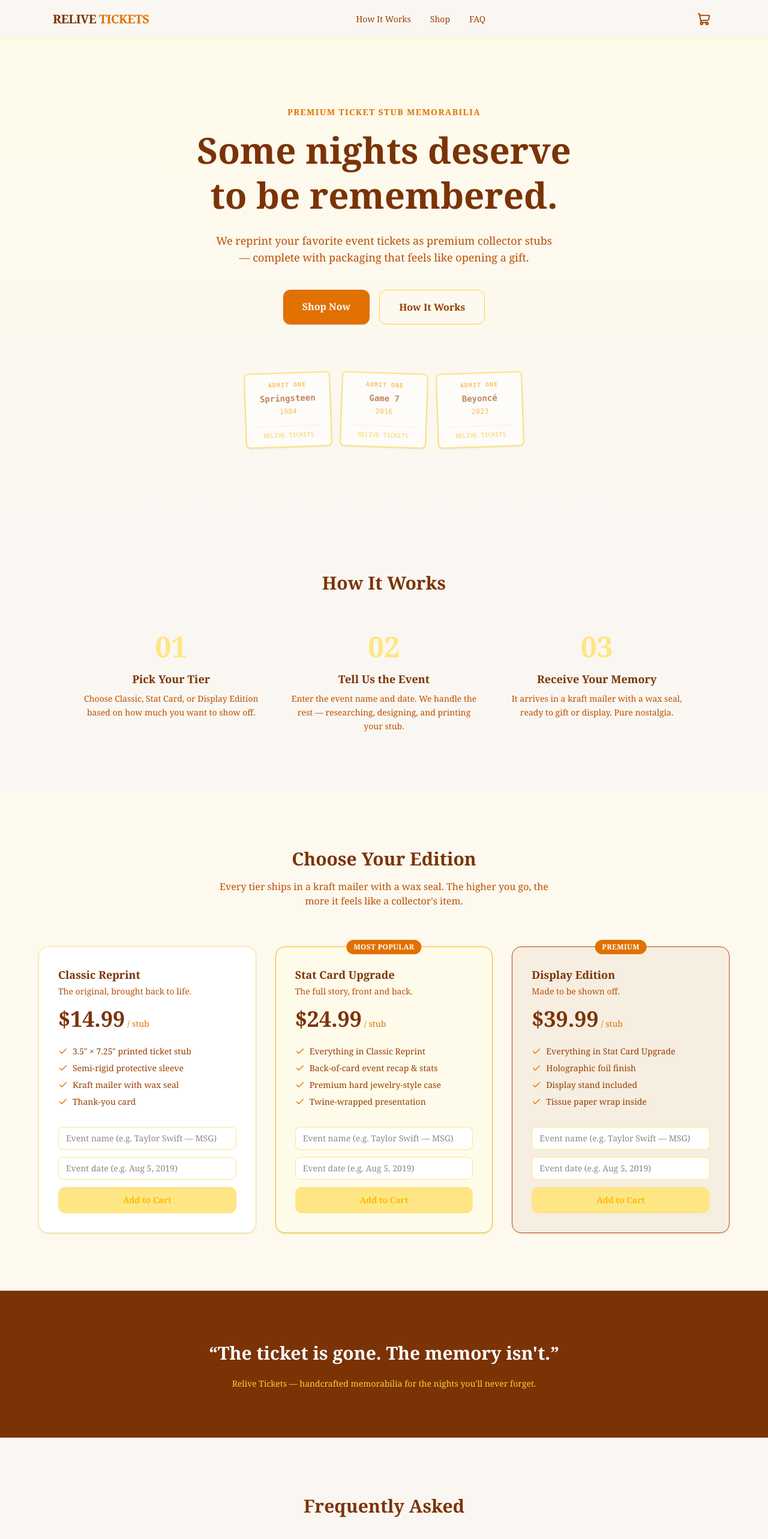
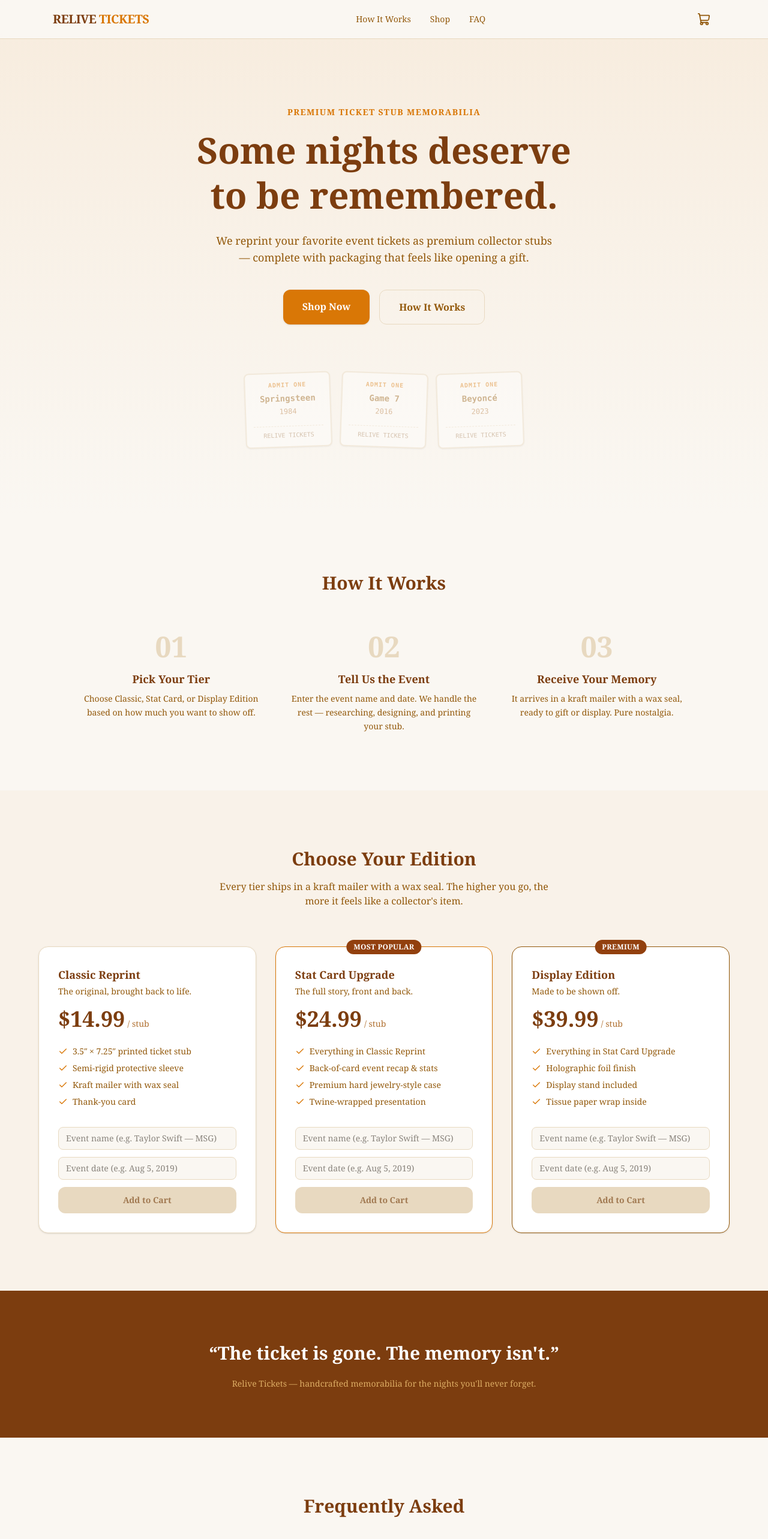
Before and after one commit to malikcodes1005/relive-tickets, a Next.js app: page / in a window 1280 px wide. Shown: the top 2566 px of the page at 60% size. Built offline with nearby package versions, Linux system fonts and the light colour scheme.

Commit message:
Add system theme (dark/light mode) support

```diff
--- a/app/page.tsx
+++ b/app/page.tsx
@@ -10,22 +10,10 @@ const steps = [
 ];
 
 const faqs = [
-  {
-    q: "What events can I get a stub for?",
-    a: "Concerts, sporting events, festivals, comedy shows — if it had a ticket, we can reprint it. Reach out if you're unsure.",
-  },
-  {
-    q: "How long does it take?",
-    a: "Orders typically ship within 5–7 business days. We're a small operation and take our time to get the details right.",
-  },
-  {
-    q: "What size are the stubs?",
-    a: "Every stub is printed at the standard ticket size: 3.5\" × 7.25\" — the same dimensions as a real event ticket.",
-  },
-  {
-    q: "Can I order in bulk or get a custom design?",
-    a: "Yes — email us for bulk orders, wedding favors, or full custom designs. We'll work something out.",
-  },
+  { q: "What events can I get a stub for?", a: "Concerts, sporting events, festivals, comedy shows — if it had a ticket, we can reprint it. Reach out if you're unsure." },
+  { q: "How long does it take?", a: "Orders typically ship within 5–7 business days. We're a small operation and take our time to get the details right." },
+  { q: "What size are the stubs?", a: "Every stub is printed at the standard ticket size: 3.5\" × 7.25\" — the same dimensions as a real event ticket." },
+  { q: "Can I order in bulk or get a custom design?", a: "Yes — email us for bulk orders, wedding favors, or full custom designs. We'll work something out." },
 ];
 
 export default function Home() {
@@ -34,64 +22,68 @@ export default function Home() {
       <Navbar />
       <main>
         {/* Hero */}
-        <section className="relative overflow-hidden bg-gradient-to-b from-amber-50 to-[#faf7f2] py-28 px-6 text-center">
+        <section
+          className="relative overflow-hidden py-28 px-6 text-center"
+          style={{ background: "linear-gradient(to bottom, color-mix(in srgb, var(--amber-accent) 8%, var(--background)), var(--background))" }}
+        >
           <div className="max-w-3xl mx-auto">
-            <p className="text-sm font-semibold tracking-widest text-amber-600 uppercase mb-4 fade-in-up">
+            <p className="text-sm font-semibold tracking-widest uppercase mb-4 fade-in-up" style={{ color: "var(--amber-accent)" }}>
               Premium Ticket Stub Memorabilia
             </p>
-            <h1 className="text-5xl md:text-6xl font-bold text-amber-900 leading-tight fade-in-up-2">
+            <h1 className="text-5xl md:text-6xl font-bold leading-tight fade-in-up-2" style={{ color: "var(--amber-heading)" }}>
               Some nights deserve<br />to be remembered.
             </h1>
-            <p className="mt-6 text-lg text-amber-700 max-w-xl mx-auto fade-in-up-3">
+            <p className="mt-6 text-lg max-w-xl mx-auto fade-in-up-3" style={{ color: "var(--amber-body)" }}>
               We reprint your favorite event tickets as premium collector stubs — complete with packaging that feels like opening a gift.
             </p>
             <div className="mt-10 flex flex-col sm:flex-row gap-4 justify-center fade-in-up-3">
               <a
                 href="#tiers"
-                className="px-8 py-4 bg-amber-600 text-white rounded-xl font-semibold hover:bg-amber-700 transition-colors shadow-sm"
+                className="px-8 py-4 rounded-xl font-semibold transition-colors shadow-sm text-white btn-amber"
               >
                 Shop Now
               </a>
               <a
                 href="#how-it-works"
-                className="px-8 py-4 border border-amber-300 text-amber-800 rounded-xl font-semibold hover:bg-amber-100 transition-colors"
+                className="px-8 py-4 rounded-xl font-semibold transition-colors"
+                style={{ border: "1px solid var(--border)", color: "var(--amber-body)", backgroundColor: "transparent" }}
               >
                 How It Works
               </a>
             </div>
           </div>
 
-          {/* Decorative ticket stub mockups */}
-          <div className="mt-20 flex justify-center gap-4 opacity-60 pointer-events-none select-none">
+          {/* Decorative stubs */}
+          <div className="mt-20 flex justify-center gap-4 opacity-40 pointer-events-none select-none">
             {[
-              { label: "Springsteen", sub: "1984" },
-              { label: "Game 7", sub: "2016" },
-              { label: "Beyoncé", sub: "2023" },
+              { label: "Springsteen", sub: "1984", rot: "-2deg" },
+              { label: "Game 7", sub: "2016", rot: "2deg" },
+              { label: "Beyoncé", sub: "2023", rot: "-2deg" },
             ].map((item) => (
               <div
                 key={item.label}
-                className="hidden md:flex flex-col w-36 rounded-lg border-2 border-amber-300 bg-white p-3 text-xs text-amber-800 font-mono shadow"
-                style={{ transform: `rotate(${item.sub === "2016" ? "2deg" : "-2deg"})` }}
+                className="hidden md:flex flex-col w-36 rounded-lg p-3 text-xs font-mono shadow"
+                style={{ border: "2px solid var(--border)", backgroundColor: "var(--card)", transform: `rotate(${item.rot})`, color: "var(--amber-body)" }}
               >
-                <div className="text-[10px] font-bold tracking-widest text-amber-500 mb-2">ADMIT ONE</div>
+                <div className="text-[10px] font-bold tracking-widest mb-2" style={{ color: "var(--amber-accent)" }}>ADMIT ONE</div>
                 <div className="text-sm font-bold leading-tight">{item.label}</div>
-                <div className="text-amber-500 mt-1">{item.sub}</div>
-                <div className="mt-4 border-t border-dashed border-amber-200 pt-2 text-[10px] text-amber-400">RELIVE TICKETS</div>
+                <div className="mt-1" style={{ color: "var(--amber-subtle)" }}>{item.sub}</div>
+                <div className="mt-4 pt-2 text-[10px]" style={{ borderTop: "1px dashed var(--border)", color: "var(--muted)" }}>RELIVE TICKETS</div>
               </div>
             ))}
           </div>
         </section>
 
         {/* How It Works */}
-        <section id="how-it-works" className="py-24 px-6 bg-[#faf7f2]">
+        <section id="how-it-works" className="py-24 px-6" style={{ backgroundColor: "var(--background)" }}>
           <div className="max-w-5xl mx-auto">
-            <h2 className="text-3xl font-bold text-amber-900 text-center mb-16">How It Works</h2>
+            <h2 className="text-3xl font-bold text-center mb-16" style={{ color: "var(--amber-heading)" }}>How It Works</h2>
             <div className="grid md:grid-cols-3 gap-10">
               {steps.map((s) => (
                 <div key={s.n} className="text-center">
-                  <div className="text-5xl font-bold text-amber-200 mb-4">{s.n}</div>
-                  <h3 className="text-lg font-bold text-amber-900 mb-2">{s.title}</h3>
-                  <p className="text-amber-700 text-sm leading-relaxed">{s.body}</p>
+                  <div className="text-5xl font-bold mb-4" style={{ color: "var(--border)" }}>{s.n}</div>
+                  <h3 className="text-lg font-bold mb-2" style={{ color: "var(--amber-heading)" }}>{s.title}</h3>
+                  <p className="text-sm leading-relaxed" style={{ color: "var(--amber-body)" }}>{s.body}</p>
                 </div>
               ))}
             </div>
@@ -99,10 +91,14 @@ export default function Home() {
         </section>
 
         {/* Tiers */}
-        <section id="tiers" className="py-24 px-6 bg-amber-50/50">
+        <section
+          id="tiers"
+          className="py-24 px-6"
+          style={{ backgroundColor: "color-mix(in srgb, var(--amber-accent) 4%, var(--background))" }}
+        >
           <div className="max-w-6xl mx-auto">
-            <h2 className="text-3xl font-bold text-amber-900 text-center mb-4">Choose Your Edition</h2>
-            <p className="text-center text-amber-700 mb-16 max-w-xl mx-auto">
+            <h2 className="text-3xl font-bold text-center mb-4" style={{ color: "var(--amber-heading)" }}>Choose Your Edition</h2>
+            <p className="text-center mb-16 max-w-xl mx-auto" style={{ color: "var(--amber-body)" }}>
               Every tier ships in a kraft mailer with a wax seal. The higher you go, the more it feels like a collector&apos;s item.
             </p>
             <div className="grid md:grid-cols-3 gap-8">
@@ -113,27 +109,27 @@ export default function Home() {
           </div>
         </section>
 
-        {/* Brand statement */}
-        <section className="py-20 px-6 bg-amber-900 text-white text-center">
+        {/* Brand quote */}
+        <section className="py-20 px-6 text-center" style={{ backgroundColor: "var(--amber-heading)", color: "var(--foreground)" }}>
           <div className="max-w-2xl mx-auto">
-            <p className="text-2xl md:text-3xl font-bold leading-relaxed">
+            <p className="text-2xl md:text-3xl font-bold leading-relaxed text-white">
               &ldquo;The ticket is gone. The memory isn&apos;t.&rdquo;
             </p>
-            <p className="mt-4 text-amber-300 text-sm">
+            <p className="mt-4 text-sm" style={{ color: "var(--amber-light, #f5c97a)", opacity: 0.8 }}>
               Relive Tickets — handcrafted memorabilia for the nights you&apos;ll never forget.
             </p>
           </div>
         </section>
 
         {/* FAQ */}
-        <section id="faq" className="py-24 px-6 bg-[#faf7f2]">
+        <section id="faq" className="py-24 px-6" style={{ backgroundColor: "var(--background)" }}>
           <div className="max-w-3xl mx-auto">
-            <h2 className="text-3xl font-bold text-amber-900 text-center mb-16">Frequently Asked</h2>
+            <h2 className="text-3xl font-bold text-center mb-16" style={{ color: "var(--amber-heading)" }}>Frequently Asked</h2>
             <div className="space-y-6">
               {faqs.map((faq) => (
-                <div key={faq.q} className="border-b border-amber-200 pb-6">
-                  <h3 className="font-bold text-amber-900 mb-2">{faq.q}</h3>
-                  <p className="text-amber-700 text-sm leading-relaxed">{faq.a}</p>
+                <div key={faq.q} className="pb-6" style={{ borderBottom: "1px solid var(--border)" }}>
+                  <h3 className="font-bold mb-2" style={{ color: "var(--amber-heading)" }}>{faq.q}</h3>
+                  <p className="text-sm leading-relaxed" style={{ color: "var(--amber-body)" }}>{faq.a}</p>
                 </div>
               ))}
             </div>
@@ -141,12 +137,12 @@ export default function Home() {
         </section>
       </main>
 
-      <footer className="border-t border-amber-200 py-10 px-6 text-center text-sm text-amber-600">
-        <p className="font-bold text-amber-900 mb-1">RELIVE TICKETS</p>
+      <footer className="py-10 px-6 text-center text-sm" style={{ borderTop: "1px solid var(--border)", color: "var(--amber-subtle)" }}>
+        <p className="font-bold mb-1" style={{ color: "var(--amber-heading)" }}>RELIVE TICKETS</p>
         <p>Premium ticket stub memorabilia · Made with care</p>
         <div className="mt-4 flex justify-center gap-6">
-          <Link href="/cart" className="hover:text-amber-800 transition-colors">Cart</Link>
-          <a href="mailto:hello@relivetickets.com" className="hover:text-amber-800 transition-colors">Contact</a>
+          <Link href="/cart" className="hover:opacity-70 transition-opacity">Cart</Link>
+          <a href="mailto:hello@relivetickets.com" className="hover:opacity-70 transition-opacity">Contact</a>
         </div>
       </footer>
     </>
--- a/components/Navbar.tsx
+++ b/components/Navbar.tsx
@@ -8,20 +8,29 @@ export default function Navbar() {
   const count = items.reduce((n, i) => n + i.quantity, 0);
 
   return (
-    <header className="sticky top-0 z-50 border-b border-amber-200/60 bg-[#faf7f2]/90 backdrop-blur-sm">
+    <header
+      className="sticky top-0 z-50 backdrop-blur-sm"
+      style={{
+        borderBottom: "1px solid var(--border)",
+        backgroundColor: "color-mix(in srgb, var(--background) 90%, transparent)",
+      }}
+    >
       <div className="max-w-6xl mx-auto px-6 h-16 flex items-center justify-between">
-        <Link href="/" className="text-xl font-bold tracking-tight text-amber-900">
-          RELIVE <span className="text-amber-600">TICKETS</span>
+        <Link href="/" className="text-xl font-bold tracking-tight" style={{ color: "var(--amber-heading)" }}>
+          RELIVE <span style={{ color: "var(--amber-accent)" }}>TICKETS</span>
         </Link>
-        <nav className="hidden md:flex gap-8 text-sm text-amber-800">
-          <Link href="/#how-it-works" className="hover:text-amber-600 transition-colors">How It Works</Link>
-          <Link href="/#tiers" className="hover:text-amber-600 transition-colors">Shop</Link>
-          <Link href="/#faq" className="hover:text-amber-600 transition-colors">FAQ</Link>
+        <nav className="hidden md:flex gap-8 text-sm" style={{ color: "var(--amber-body)" }}>
+          <Link href="/#how-it-works" className="transition-colors hover:opacity-70">How It Works</Link>
+          <Link href="/#tiers" className="transition-colors hover:opacity-70">Shop</Link>
+          <Link href="/#faq" className="transition-colors hover:opacity-70">FAQ</Link>
         </nav>
-        <Link href="/cart" className="relative p-2 text-amber-800 hover:text-amber-600 transition-colors">
+        <Link href="/cart" className="relative p-2 transition-colors hover:opacity-70" style={{ color: "var(--amber-body)" }}>
           <ShoppingCart size={22} />
           {count > 0 && (
-            <span className="absolute -top-1 -right-1 bg-amber-600 text-white text-xs w-5 h-5 rounded-full flex items-center justify-center font-bold">
+            <span
+              className="absolute -top-1 -right-1 text-white text-xs w-5 h-5 rounded-full flex items-center justify-center font-bold"
+              style={{ backgroundColor: "var(--amber-accent)" }}
+            >
               {count}
             </span>
           )}
--- a/components/TierCard.tsx
+++ b/components/TierCard.tsx
@@ -23,35 +23,36 @@ export default function TierCard({ tier, delay = 0 }: { tier: Tier; delay?: numb
 
   return (
     <div
-      className={`relative flex flex-col rounded-2xl border p-8 shadow-sm transition-shadow hover:shadow-md fade-in-up ${
-        isPopular
-          ? "border-amber-400 bg-amber-50"
-          : isPremium
-          ? "border-amber-700 bg-amber-900/5"
-          : "border-amber-200 bg-white"
-      }`}
-      style={{ animationDelay: `${delay}ms` }}
+      className="relative flex flex-col rounded-2xl p-8 shadow-sm transition-shadow hover:shadow-md fade-in-up"
+      style={{
+        border: `1px solid ${isPopular ? "var(--amber-accent)" : isPremium ? "var(--amber-body)" : "var(--border)"}`,
+        backgroundColor: "var(--card)",
+        animationDelay: `${delay}ms`,
+      }}
     >
       {tier.badge && (
-        <span className="absolute -top-3 left-1/2 -translate-x-1/2 bg-amber-600 text-white text-xs font-bold px-3 py-1 rounded-full uppercase tracking-wide">
+        <span
+          className="absolute -top-3 left-1/2 -translate-x-1/2 text-white text-xs font-bold px-3 py-1 rounded-full uppercase tracking-wide"
+          style={{ backgroundColor: "var(--amber-badge)" }}
+        >
           {tier.badge}
         </span>
       )}
 
       <div className="mb-4">
-        <h3 className="text-lg font-bold text-amber-900">{tier.name}</h3>
-        <p className="text-sm text-amber-700 mt-1">{tier.description}</p>
+        <h3 className="text-lg font-bold" style={{ color: "var(--amber-heading)" }}>{tier.name}</h3>
+        <p className="text-sm mt-1" style={{ color: "var(--amber-body)" }}>{tier.description}</p>
       </div>
 
       <div className="mb-6">
-        <span className="text-4xl font-bold text-amber-900">${tier.price.toFixed(2)}</span>
-        <span className="text-sm text-amber-600 ml-1">/ stub</span>
+        <span className="text-4xl font-bold" style={{ color: "var(--amber-heading)" }}>${tier.price.toFixed(2)}</span>
+        <span className="text-sm ml-1" style={{ color: "var(--amber-subtle)" }}>/ stub</span>
       </div>
 
       <ul className="space-y-2 mb-8 flex-1">
         {tier.features.map((f) => (
-          <li key={f} className="flex items-start gap-2 text-sm text-amber-800">
-            <Check size={16} className="text-amber-600 mt-0.5 shrink-0" />
+          <li key={f} className="flex items-start gap-2 text-sm" style={{ color: "var(--amber-body)" }}>
+            <Check size={16} className="mt-0.5 shrink-0" style={{ color: "var(--amber-accent)" }} />
             {f}
           </li>
         ))}
@@ -63,27 +64,38 @@ export default function TierCard({ tier, delay = 0 }: { tier: Tier; delay?: numb
           placeholder="Event name (e.g. Taylor Swift — MSG)"
           value={eventName}
           onChange={(e) => setEventName(e.target.value)}
-          className="w-full border border-amber-200 rounded-lg px-3 py-2 text-sm bg-white focus:outline-none focus:ring-2 focus:ring-amber-400"
+          className="w-full rounded-lg px-3 py-2 text-sm focus:outline-none focus:ring-2"
+          style={{
+            border: "1px solid var(--border)",
+            backgroundColor: "var(--background)",
+            color: "var(--foreground)",
+          }}
         />
         <input
           type="text"
           placeholder="Event date (e.g. Aug 5, 2019)"
           value={eventDate}
           onChange={(e) => setEventDate(e.target.value)}
-          className="w-full border border-amber-200 rounded-lg px-3 py-2 text-sm bg-white focus:outline-none focus:ring-2 focus:ring-amber-400"
+          className="w-full rounded-lg px-3 py-2 text-sm focus:outline-none focus:ring-2"
+          style={{
+            border: "1px solid var(--border)",
+            backgroundColor: "var(--background)",
+            color: "var(--foreground)",
+          }}
         />
         <button
           onClick={handleAdd}
           disabled={!eventName.trim()}
-          className={`w-full py-3 rounded-xl font-semibold text-sm transition-all ${
-            added
-              ? "bg-green-600 text-white"
+          className="w-full py-3 rounded-xl font-semibold text-sm transition-all text-white"
+          style={{
+            backgroundColor: added
+              ? "#16a34a"
               : !eventName.trim()
-              ? "bg-amber-200 text-amber-400 cursor-not-allowed"
-              : isPremium
-              ? "bg-amber-800 text-white hover:bg-amber-900"
-              : "bg-amber-600 text-white hover:bg-amber-700"
-          }`}
+              ? "var(--border)"
+              : "var(--amber-btn)",
+            color: !eventName.trim() ? "var(--muted)" : "white",
+            cursor: !eventName.trim() ? "not-allowed" : "pointer",
+          }}
         >
           {added ? "✓ Added to Cart" : "Add to Cart"}
         </button>
```
Also changed, not shown: app/cart/page.tsx (+25 -19 lines), app/globals.css (+34 -2 lines), app/order-success/page.tsx (+5 -4 lines).
